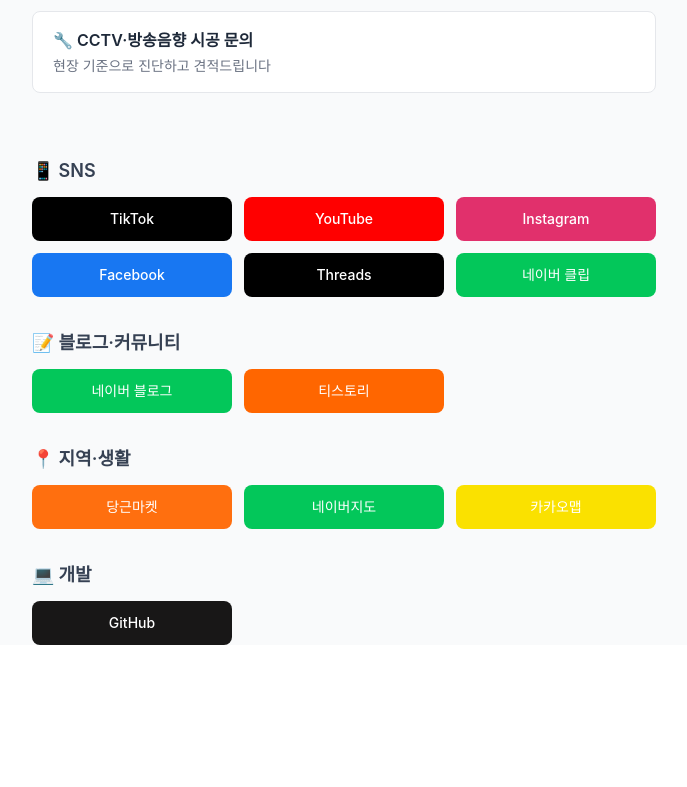
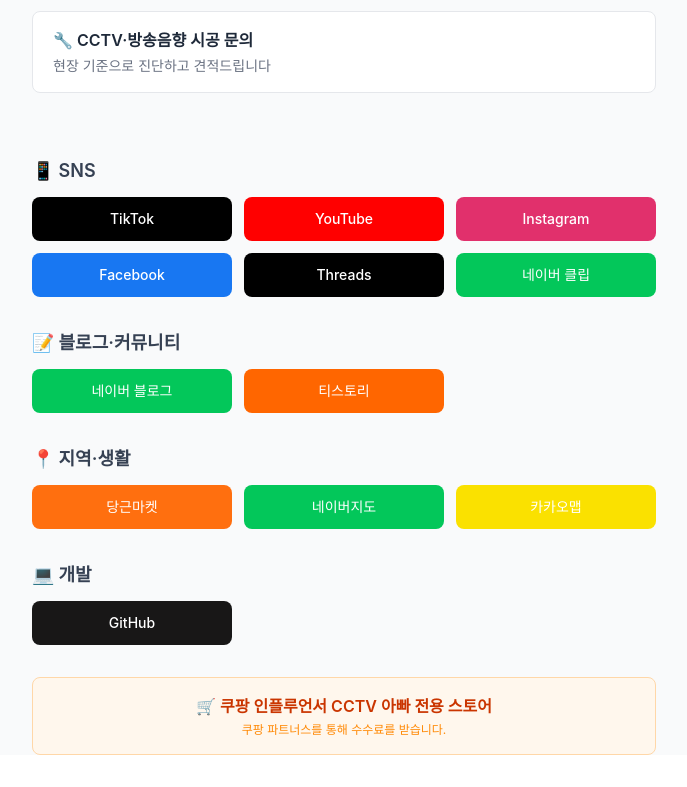
Before and after one commit to leedw80/dashboard, a React (Vite) app: page / in a window 1280 px wide. Shown: the part 467-1254 px from the top of the page, without its empty margins (296-983 px from the left). Before the commit the page ends 1112 px from the top, so only its background shows below. Built offline with nearby package versions, Linux system fonts and the light colour scheme.

Commit message:
feat: 쿠팡 파트너스 배너 추가

```diff
--- a/src/App.jsx
+++ b/src/App.jsx
@@ -1,7 +1,7 @@
 import ProfileHeader from './components/ProfileHeader'
 import ChannelSection from './components/ChannelSection'
 import ContactButtons from './components/ContactButtons'
-import { profile, categories, contact } from './data/channelData'
+import { profile, categories, contact, coupang } from './data/channelData'
 
 export default function App() {
   return (
@@ -12,6 +12,15 @@
         {categories.map((cat) => (
           <ChannelSection key={cat.title} {...cat} />
         ))}
+        <a
+          href={coupang.url}
+          target="_blank"
+          rel="noopener noreferrer"
+          className="flex flex-col items-center gap-1 px-5 py-4 mb-8 bg-orange-50 border border-orange-200 rounded-lg hover:bg-orange-100 transition-colors text-center"
+        >
+          <span className="font-semibold text-orange-700">🛒 {coupang.label}</span>
+          <span className="text-xs text-orange-400">{coupang.disclosure}</span>
+        </a>
       </div>
     </div>
   )
--- a/src/data/channelData.js
+++ b/src/data/channelData.js
@@ -43,6 +43,12 @@
   },
 ]
 
+export const coupang = {
+  url: "https://influencers.coupang.com/s/leedw80",
+  label: "쿠팡 인플루언서 CCTV 아빠 전용 스토어",
+  disclosure: "쿠팡 파트너스를 통해 수수료를 받습니다.",
+}
+
 export const contact = {
   phone: "01085853508",
   kakao: "https://pf.kakao.com/_fHbxoxj",
```
